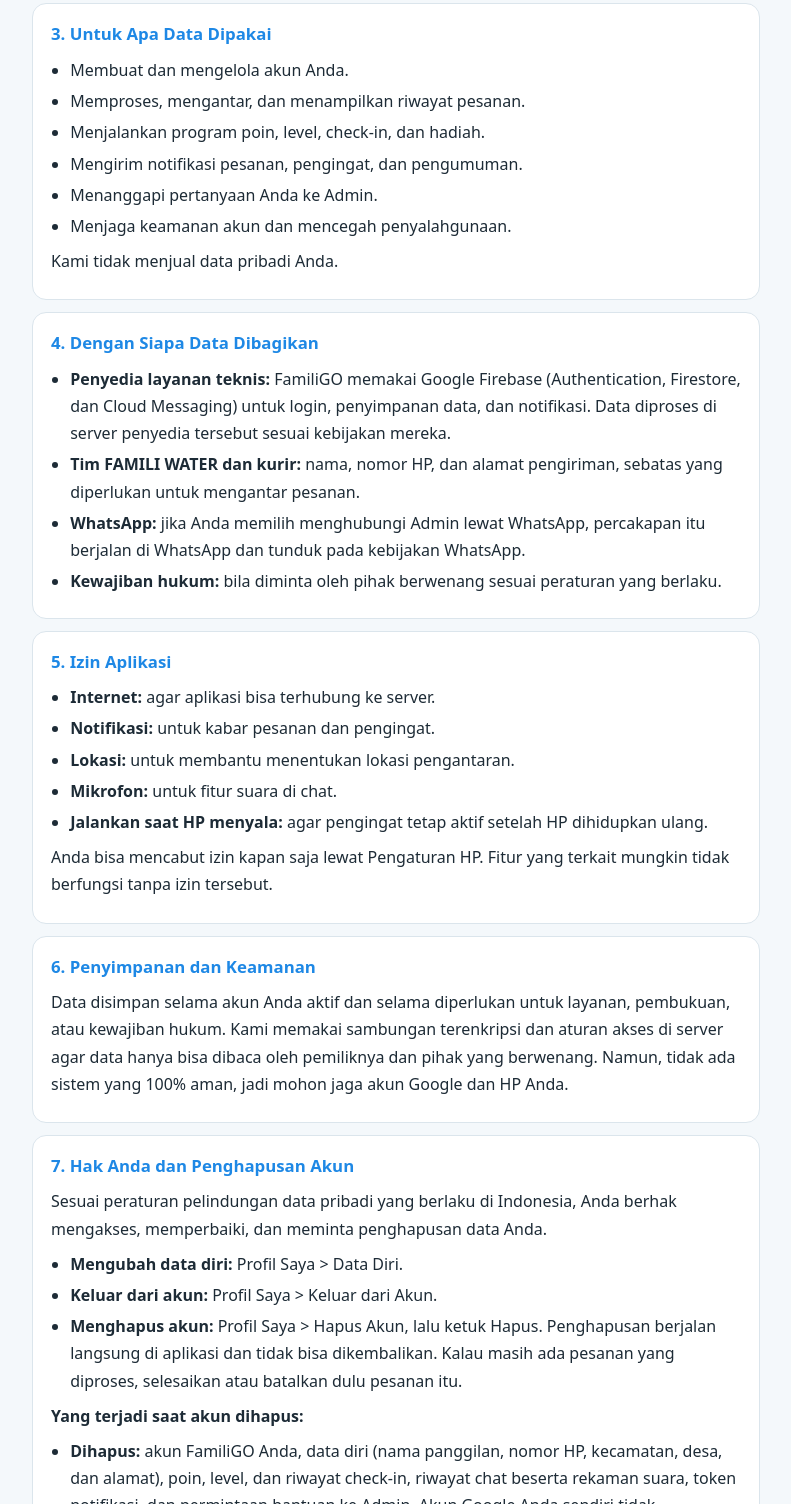
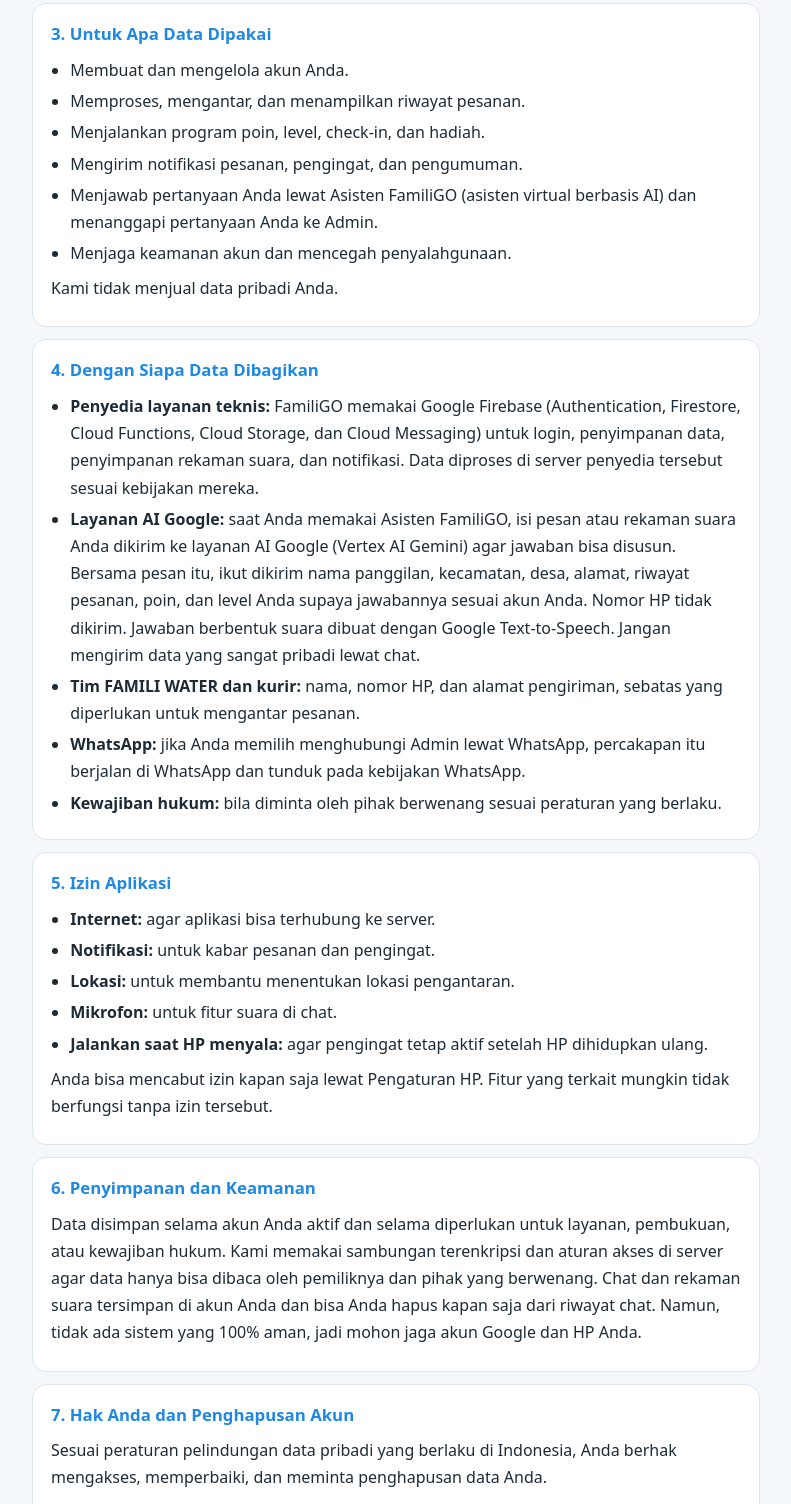
Before and after one commit to faqihbayur-cyber/Famili-Water, a plain HTML site: page kebijakan.html in a window 1280 px wide. Shown: the part 1296-2800 px from the top of the page, without its empty margins (244-1035 px from the left). Drawn offline with Linux system fonts and the light colour scheme.

Commit message:
Add files via upload

```diff
--- a/kebijakan.html
+++ b/kebijakan.html
@@ -36,7 +36,7 @@ footer a{margin:0 6px}
 <div class="wrap">
 <header class="hero">
 <img class="logo" src="icon-512.png" alt="" onerror="this.style.display='none'">
-<div><h1>Kebijakan Privasi</h1><p class="meta">FamiliGO &middot; Diperbarui 24 November 2026</p></div>
+<div><h1>Kebijakan Privasi</h1><p class="meta">FamiliGO &middot; Diperbarui 26 November 2026</p></div>
 </header>
 <div class="lead">Privasi Anda penting bagi kami. Halaman ini menjelaskan dengan bahasa sederhana data apa yang dipakai FamiliGO dan hak Anda atas data itu.</div>
 <nav class="toc"><b>Isi halaman</b><ol><li><a href="#s1">Tentang Kebijakan Ini</a></li><li><a href="#s2">Data yang Kami Kumpulkan</a></li><li><a href="#s3">Untuk Apa Data Dipakai</a></li><li><a href="#s4">Dengan Siapa Data Dibagikan</a></li><li><a href="#s5">Izin Aplikasi</a></li><li><a href="#s6">Penyimpanan dan Keamanan</a></li><li><a href="#s7">Hak Anda dan Penghapusan Akun</a></li><li><a href="#s8">Anak-anak</a></li><li><a href="#s9">Perubahan Kebijakan</a></li><li><a href="#s10">Hubungi Kami</a></li></ol></nav>
@@ -53,10 +53,11 @@ footer a{margin:0 6px}
 <li>Memproses, mengantar, dan menampilkan riwayat pesanan.</li>
 <li>Menjalankan program poin, level, check-in, dan hadiah.</li>
 <li>Mengirim notifikasi pesanan, pengingat, dan pengumuman.</li>
-<li>Menanggapi pertanyaan Anda ke Admin.</li>
+<li>Menjawab pertanyaan Anda lewat Asisten FamiliGO (asisten virtual berbasis AI) dan menanggapi pertanyaan Anda ke Admin.</li>
 <li>Menjaga keamanan akun dan mencegah penyalahgunaan.</li></ul>
 <p>Kami tidak menjual data pribadi Anda.</p></section><section id="s4"><h2>4. Dengan Siapa Data Dibagikan</h2><ul>
-<li><b>Penyedia layanan teknis:</b> FamiliGO memakai Google Firebase (Authentication, Firestore, dan Cloud Messaging) untuk login, penyimpanan data, dan notifikasi. Data diproses di server penyedia tersebut sesuai kebijakan mereka.</li>
+<li><b>Penyedia layanan teknis:</b> FamiliGO memakai Google Firebase (Authentication, Firestore, Cloud Functions, Cloud Storage, dan Cloud Messaging) untuk login, penyimpanan data, penyimpanan rekaman suara, dan notifikasi. Data diproses di server penyedia tersebut sesuai kebijakan mereka.</li>
+<li><b>Layanan AI Google:</b> saat Anda memakai Asisten FamiliGO, isi pesan atau rekaman suara Anda dikirim ke layanan AI Google (Vertex AI Gemini) agar jawaban bisa disusun. Bersama pesan itu, ikut dikirim nama panggilan, kecamatan, desa, alamat, riwayat pesanan, poin, dan level Anda supaya jawabannya sesuai akun Anda. Nomor HP tidak dikirim. Jawaban berbentuk suara dibuat dengan Google Text-to-Speech. Jangan mengirim data yang sangat pribadi lewat chat.</li>
 <li><b>Tim FAMILI WATER dan kurir:</b> nama, nomor HP, dan alamat pengiriman, sebatas yang diperlukan untuk mengantar pesanan.</li>
 <li><b>WhatsApp:</b> jika Anda memilih menghubungi Admin lewat WhatsApp, percakapan itu berjalan di WhatsApp dan tunduk pada kebijakan WhatsApp.</li>
 <li><b>Kewajiban hukum:</b> bila diminta oleh pihak berwenang sesuai peraturan yang berlaku.</li></ul></section><section id="s5"><h2>5. Izin Aplikasi</h2><ul>
@@ -65,7 +66,7 @@ footer a{margin:0 6px}
 <li><b>Lokasi:</b> untuk membantu menentukan lokasi pengantaran.</li>
 <li><b>Mikrofon:</b> untuk fitur suara di chat.</li>
 <li><b>Jalankan saat HP menyala:</b> agar pengingat tetap aktif setelah HP dihidupkan ulang.</li></ul>
-<p>Anda bisa mencabut izin kapan saja lewat Pengaturan HP. Fitur yang terkait mungkin tidak berfungsi tanpa izin tersebut.</p></section><section id="s6"><h2>6. Penyimpanan dan Keamanan</h2><p>Data disimpan selama akun Anda aktif dan selama diperlukan untuk layanan, pembukuan, atau kewajiban hukum. Kami memakai sambungan terenkripsi dan aturan akses di server agar data hanya bisa dibaca oleh pemiliknya dan pihak yang berwenang. Namun, tidak ada sistem yang 100% aman, jadi mohon jaga akun Google dan HP Anda.</p></section><section id="s7"><h2>7. Hak Anda dan Penghapusan Akun</h2><p>Sesuai peraturan pelindungan data pribadi yang berlaku di Indonesia, Anda berhak mengakses, memperbaiki, dan meminta penghapusan data Anda.</p>
+<p>Anda bisa mencabut izin kapan saja lewat Pengaturan HP. Fitur yang terkait mungkin tidak berfungsi tanpa izin tersebut.</p></section><section id="s6"><h2>6. Penyimpanan dan Keamanan</h2><p>Data disimpan selama akun Anda aktif dan selama diperlukan untuk layanan, pembukuan, atau kewajiban hukum. Kami memakai sambungan terenkripsi dan aturan akses di server agar data hanya bisa dibaca oleh pemiliknya dan pihak yang berwenang. Chat dan rekaman suara tersimpan di akun Anda dan bisa Anda hapus kapan saja dari riwayat chat. Namun, tidak ada sistem yang 100% aman, jadi mohon jaga akun Google dan HP Anda.</p></section><section id="s7"><h2>7. Hak Anda dan Penghapusan Akun</h2><p>Sesuai peraturan pelindungan data pribadi yang berlaku di Indonesia, Anda berhak mengakses, memperbaiki, dan meminta penghapusan data Anda.</p>
 <ul>
 <li><b>Mengubah data diri:</b> Profil Saya &gt; Data Diri.</li>
 <li><b>Keluar dari akun:</b> Profil Saya &gt; Keluar dari Akun.</li>
@@ -75,7 +76,7 @@ footer a{margin:0 6px}
 <li><b>Dihapus:</b> akun FamiliGO Anda, data diri (nama panggilan, nomor HP, kecamatan, desa, dan alamat), poin, level, dan riwayat check-in, riwayat chat beserta rekaman suara, token notifikasi, dan permintaan bantuan ke Admin. Akun Google Anda sendiri tidak terpengaruh.</li>
 <li><b>Disimpan tanpa identitas:</b> catatan pesanan (barang, total, status, cabang, dan tanggal) tetap disimpan untuk pembukuan, tetapi nama, nomor HP, alamat, dan titik lokasi Anda dibuang.</li></ul>
 <p>Kalau Anda tidak bisa membuka aplikasi, kirim permintaan hapus akun lewat kontak di bagian <a href="#s10">Hubungi Kami</a> dengan menyebut email Google yang Anda pakai. Sebagian data transaksi bisa tetap disimpan bila diwajibkan oleh hukum atau untuk pembukuan.</p></section><section id="s8"><h2>8. Anak-anak</h2><p>FamiliGO ditujukan untuk orang dewasa. Kami tidak dengan sengaja mengumpulkan data anak di bawah umur. Bila Anda mengetahui ada data anak yang masuk, hubungi kami agar segera dihapus.</p></section><section id="s9"><h2>9. Perubahan Kebijakan</h2><p>Kebijakan ini dapat diperbarui. Tanggal pembaruan terbaru tertera di bagian atas halaman. Bila ada perubahan penting, kami akan memberi tahu lewat aplikasi.</p></section><section id="s10"><h2>10. Hubungi Kami</h2><p>Pertanyaan tentang halaman ini, permintaan akses, perbaikan, atau penghapusan data bisa disampaikan ke:</p>
-<ul><li><b>FamiliGo</b></li><li>WhatsApp Admin: +62 852 8741 6936</li><li>Email: airgodoganfamiliwater@gmail.com</li><li>Alamat: Jl. Langgenjati, DesaBayur Lor, Kec. Cilamaya Kulon</li></ul></section>
+<ul><li><b>FamiliGo</b></li><li>WhatsApp Admin: +62 852 8741 6936</li><li>Email: airgodoganfamiliwater@gmail.com</li><li>Alamat: Jl. Langgenjati, Desa Bayur Lor, Kec. Cilamaya Kulon</li></ul></section>
 <footer><a href="ketentuan">Syarat dan Ketentuan</a></footer>
 </div>
 </body>
```
